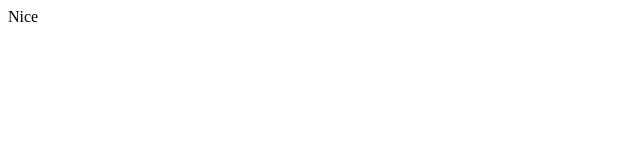
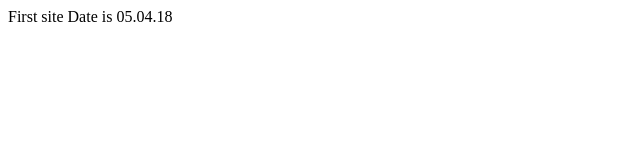
Before and after one commit to g-const/180405, a website: page site/index.html in a window 1280 px wide. Shown: the whole page, without its empty margins (0-640 px from the left). Drawn offline with Linux system fonts and the light colour scheme.

Commit message:
date added

```diff
--- a/site/index.html
+++ b/site/index.html
@@ -7,5 +7,6 @@
 <body>
 
 </body>
-Nice
+First site
+Date is 05.04.18
 </html>
```
